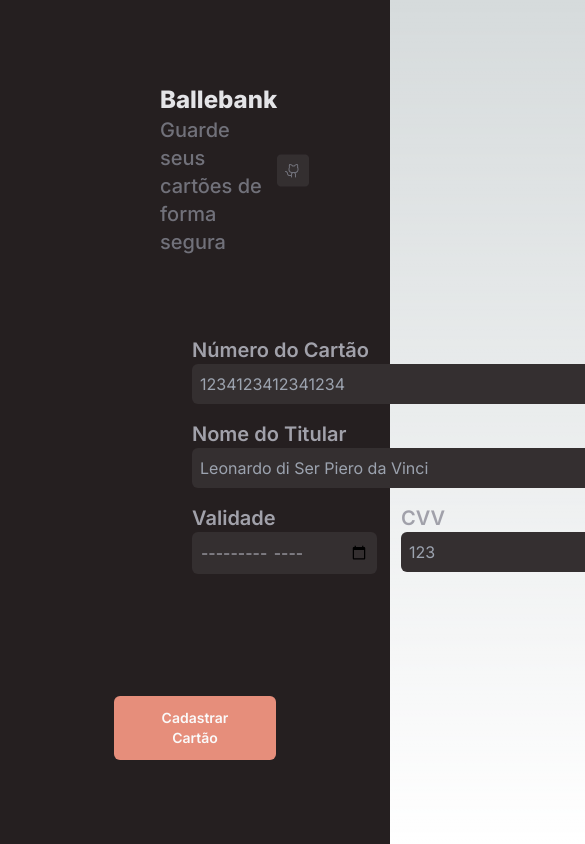
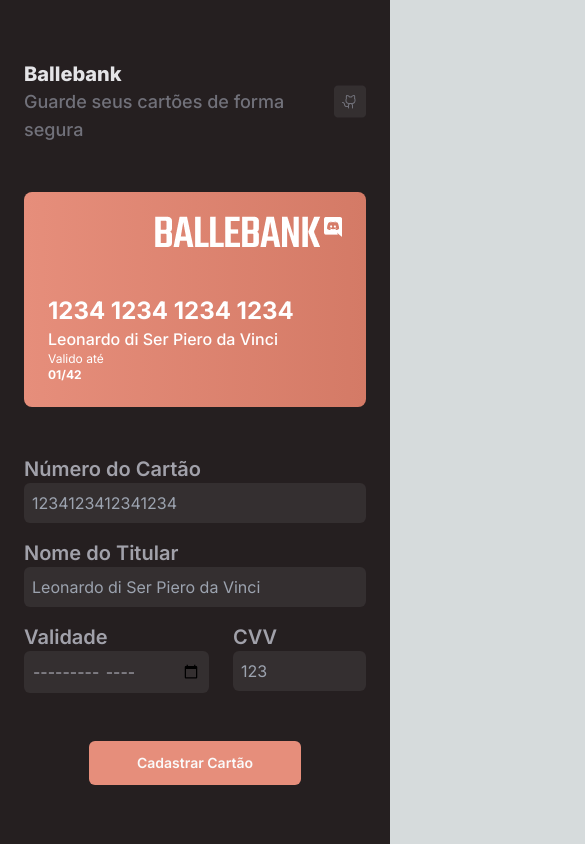
Before and after one commit to AbelardoOk/ballebank-card, a Next.js app: page / in a window 390 px wide. Shown: the top 844 px of the page, 585 px wide, since content can reach past the window. Built offline with nearby package versions, Linux system fonts and the light colour scheme.

Commit message:
feat: mobile port

```diff
--- a/src/app/layout.tsx
+++ b/src/app/layout.tsx
@@ -1,22 +1,18 @@
-import './globals.css'
-import type { Metadata } from 'next'
-import { Inter } from 'next/font/google'
+import "./globals.css";
+import type { Metadata } from "next";
+import { Inter } from "next/font/google";
 
-const inter = Inter({ subsets: ['latin'] })
+const inter = Inter({ subsets: ["latin"] });
 
 export const metadata: Metadata = {
-  title: 'Create Next App',
-  description: 'Generated by create next app',
-}
+  title: "Ballebank - O seu serviço para salvar cartões",
+  description: "Site feito com objetivo de estudos",
+};
 
-export default function RootLayout({
-  children,
-}: {
-  children: React.ReactNode
-}) {
+export default function RootLayout({ children }: { children: React.ReactNode }) {
   return (
     <html lang="en">
       <body className={inter.className}>{children}</body>
     </html>
-  )
+  );
 }
--- a/src/app/page.tsx
+++ b/src/app/page.tsx
@@ -26,10 +26,10 @@ export default function Home() {
   }, [name, number, validate]);
 
   return (
-    <main className="h-screen w-screen bg-[#251F20] flex justify-center flex-col gap-12 px-40">
+    <main className="h-screen w-screen overflow-hidden bg-[#251F20] flex justify-center flex-col gap-12 px-6 lg:px-40">
       <Header />
 
-      <div className="flex-row flex gap-12 p-8 justify-around">
+      <div className="flex-col-reverse lg:flex-row flex gap-12 lg:p-8 justify-around">
         <form action="" className="flex flex-col gap-4">
           <div className="flex flex-col">
             <label className="text-xl font-semibold text-zinc-400" htmlFor="cardNumber">
@@ -79,7 +79,7 @@ export default function Home() {
               />
             </div>
 
-            <div className="flex flex-col">
+            <div className="flex flex-col overflow-hidden">
               <label className="text-xl font-semibold text-zinc-400" htmlFor="cvv">
                 CVV
               </label>
@@ -97,11 +97,13 @@ export default function Home() {
           </div>
         </form>
 
-        {side == true ? <CardFront titName={name} cardNumber={number} validate={validate} /> : <CardBack cvv={cvv} />}
+        <div className="flex justify-center items-center">
+          {side == true ? <CardFront titName={name} cardNumber={number} validate={validate} /> : <CardBack cvv={cvv} />}
+        </div>
       </div>
 
       <div className="flex justify-center items-center">
-        <button className="rounded-md px-12 py-3 font-semibold text-sm bg-[#e68e7b] text-zinc-50">
+        <button className="rounded-md px-12 py-3 font-semibold text-sm bg-[#e68e7b] text-zinc-50 focus:shadow-inner transition duration-150 focus:bg-[#bb6e5c]">
           Cadastrar Cartão
         </button>
       </div>
--- a/src/components/cardBack.tsx
+++ b/src/components/cardBack.tsx
@@ -11,15 +11,15 @@ export function CardBack({ cvv }: { cvv: string }) {
   }, [cvv]);
 
   return (
-    <div className="flex flex-col w-[500px] h-[280px] p-6 bg-gradient-to-r from-[#E68E7B] to-[#D47A66] gap-8 rounded-lg">
-      <div className="px-6 pt-6 w-[448px] h-[40px] bg-[#A45A49]"></div>
+    <div className="flex flex-col w-[384px] h-[215px] lg:w-[500px] lg:h-[280px] p-6 bg-gradient-to-r from-[#E68E7B] to-[#D47A66] gap-8 rounded-lg">
+      <div className="px-6 pt-6 w-[344] h-[30] lg:w-[448px] lg:h-[40px] bg-[#A45A49]"></div>
 
       <div className="text-white text-end flex flex-col justify-center items-end">
         <p className="font-normal text-base">cvv</p>
         <p className="font-bold text-base">{cvv}</p>
       </div>
 
-      <div className="py-[10px] justify-end items-end flex">
+      <div className="justify-end items-end flex">
         <Image src="/iconDiscord.png" alt="" width={36} height={36} />
       </div>
     </div>
--- a/src/components/cardFront.tsx
+++ b/src/components/cardFront.tsx
@@ -36,7 +36,7 @@ export function CardFront({
   }, [cardNumber]);
 
   return (
-    <div className="flex justify-between flex-col w-[500px] h-[280px] p-6 bg-gradient-to-r from-[#E68E7B] to-[#D47A66] gap-8 rounded-lg">
+    <div className="flex justify-between flex-col w-[384px] h-[215px] lg:w-[500px] lg:h-[280px] p-6 bg-gradient-to-r from-[#E68E7B] to-[#D47A66] gap-8 rounded-lg">
       <div className="flex justify-end">
         <Image src="/logo.png" alt="" width={192} height={37.65} />
       </div>
--- a/src/components/header.tsx
+++ b/src/components/header.tsx
@@ -2,10 +2,10 @@ import Image from "next/image";
 
 export function Header() {
   return (
-    <header className="flex flex-row justify-between items-center">
+    <header className="flex flex-row justify-between items-center lg:pt-0">
       <div className="flex flex-col items-start">
-        <h1 className="font-extrabold text-2xl text-zinc-200 text-left">Ballebank</h1>
-        <p className="font-medium text-xl text-zinc-500 text-left">Guarde seus cartões de forma segura</p>
+        <h1 className="font-extrabold text-xl lg:text-2xl text-zinc-200 text-left">Ballebank</h1>
+        <p className="font-medium text-lg lg:text-xl text-zinc-500 text-left">Guarde seus cartões de forma segura</p>
       </div>
 
       <Image src="/iconGithub.png" alt="" width={32} height={32} />
```
Also changed, not shown: 1 other file (tests, documents, lock files or other folders).
